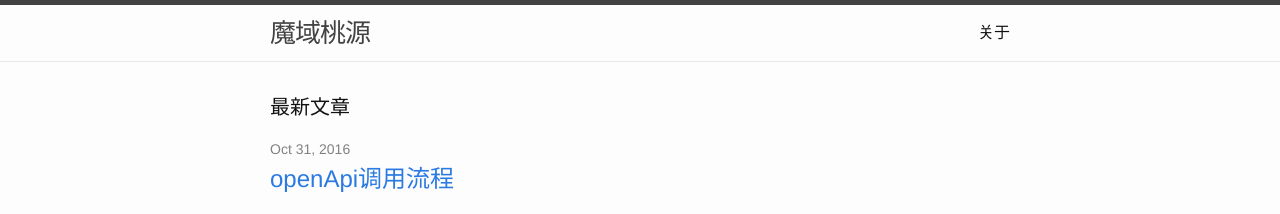
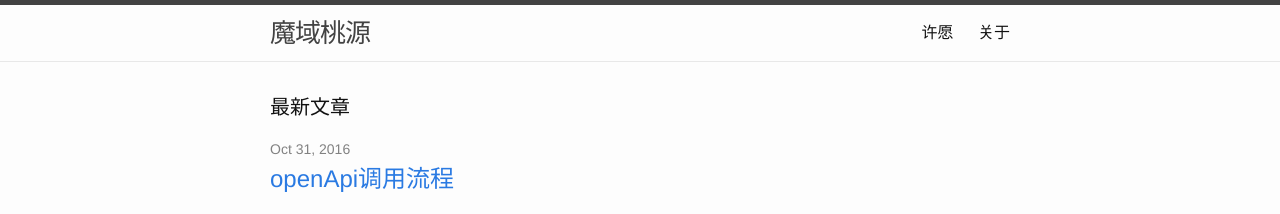
Before and after one commit to demonisles/demonisles.github.io, a Jekyll site: the page built from index.html, in a window 1280 px wide. Shown: the top 214 px of the page. Built offline with Jekyll 4.4.1, drawn with Linux system fonts in a browser that asks for light colours.

Commit message:
增加许愿链接

```diff
--- a/_includes/header.html
+++ b/_includes/header.html
@@ -14,6 +14,7 @@
       </a>
 
       <div class="trigger">
+          <a class="page-link" href="http://wishes.demonisles.com">许愿</a>
         {% for my_page in site.pages %}
           {% if my_page.title %}
           <a class="page-link" href="{{ my_page.url | prepend: site.baseurl }}">{{ my_page.title }}</a>
```
